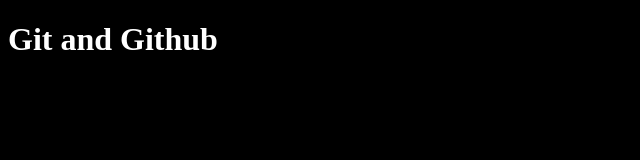
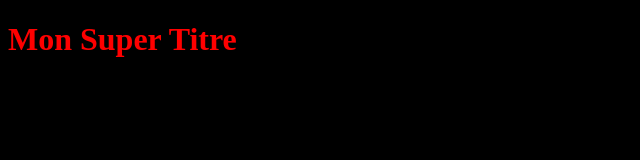
Before and after one commit to LaurentJeanZephirin/myProject, a plain HTML site: page index.html in a window 1280 px wide. Shown: the whole page, without its empty margins (0-640 px from the left). Drawn offline with Linux system fonts and the light colour scheme.

Commit message:
add background and title class OOCSS add styles.css to new branch

```diff
--- a/index.html
+++ b/index.html
@@ -3,10 +3,11 @@
 <head>
     <meta charset="UTF-8">
     <title>Git & Github</title>
+    <link rel="stylesheet" href="styles.css">
     <script src="index.js"></script>
 </head>
-<body style="background-color: black;">
-    <h1 style="color: white;">Git and Github</h1>
+<body class="background title">
+    <h1>Mon Super Titre</h1>
 
 </body>
 </html>
--- /dev/null
+++ b/styles.css
@@ -0,0 +1,7 @@
+.background {
+    background-color: black;
+}
+
+.title {
+    color: red;
+}
```
